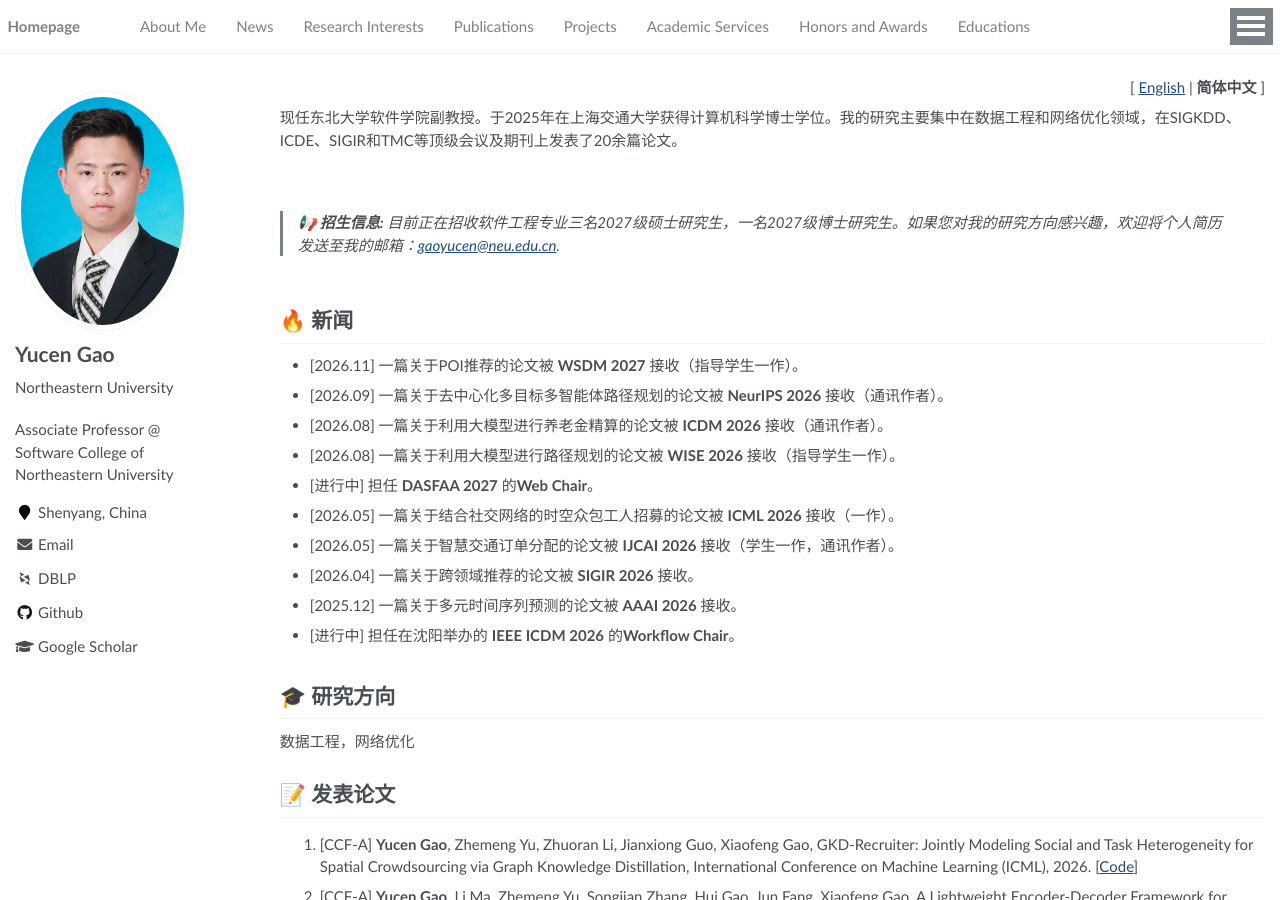
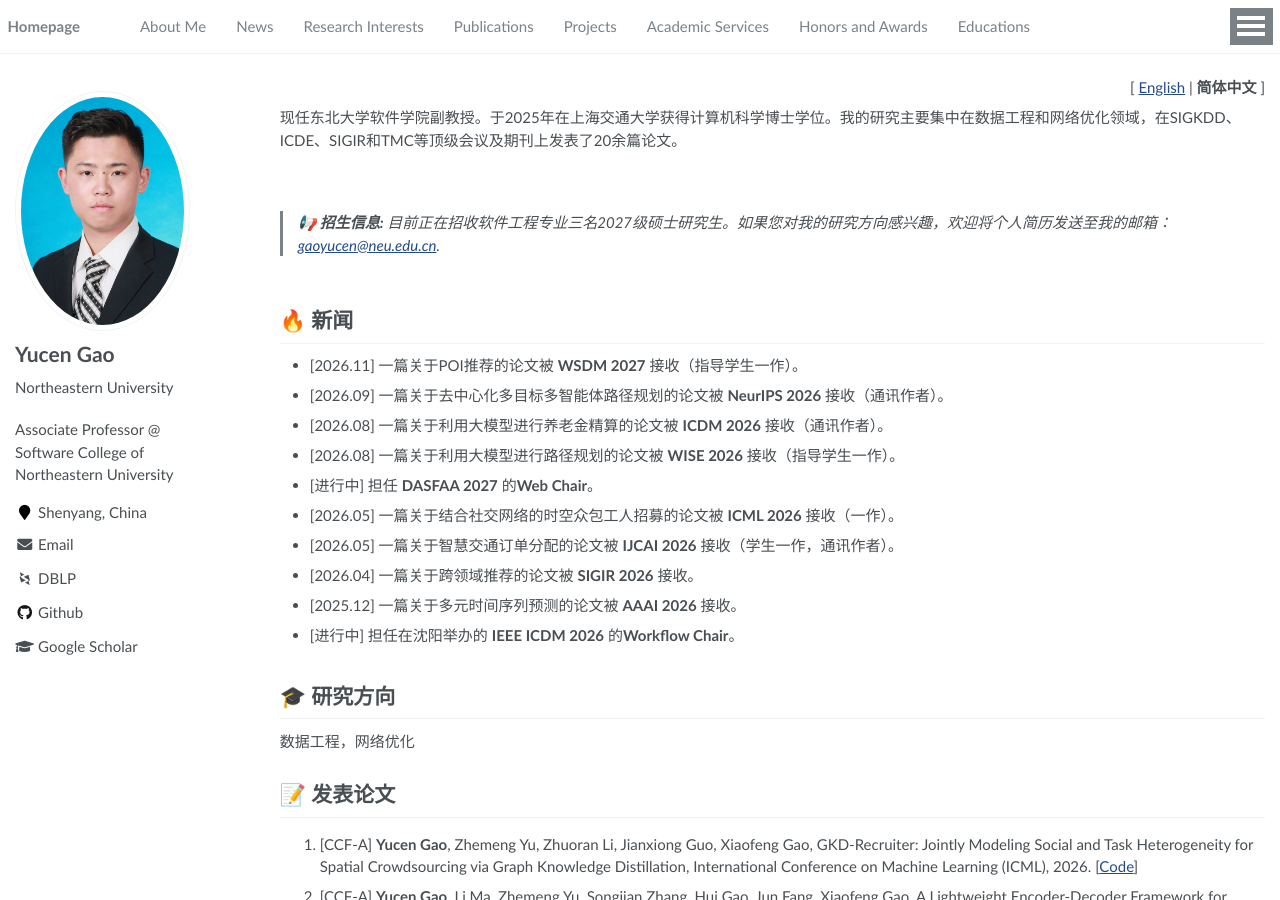
Before and after one commit to GaoYucen/GaoYucen.github.io, a Jekyll site: the page built from _pages/about-zh.md, in a window 1280 px wide and 900 px high. Built offline with Jekyll 4.4.1, drawn with Linux system fonts in a browser that asks for light colours; some web fonts are replaced.

```diff
--- a/_pages/about-zh.md
+++ b/_pages/about-zh.md
@@ -25,7 +25,7 @@ redirect_from:
 
 <br>
 <blockquote>
-  <p><strong>📢 招生信息:</strong> 目前正在招收软件工程专业三名2027级硕士研究生，一名2027级博士研究生。如果您对我的研究方向感兴趣，欢迎将个人简历发送至我的邮箱：<a href="mailto:gaoyucen@neu.edu.cn">gaoyucen@neu.edu.cn</a>.</p>
+  <p><strong>📢 招生信息:</strong> 目前正在招收软件工程专业三名2027级硕士研究生。如果您对我的研究方向感兴趣，欢迎将个人简历发送至我的邮箱：<a href="mailto:gaoyucen@neu.edu.cn">gaoyucen@neu.edu.cn</a>.</p>
 </blockquote>
 
 <span class='anchor' id='news'></span>
```
Also changed, not shown: _pages/about.md (+1 -1 lines).
